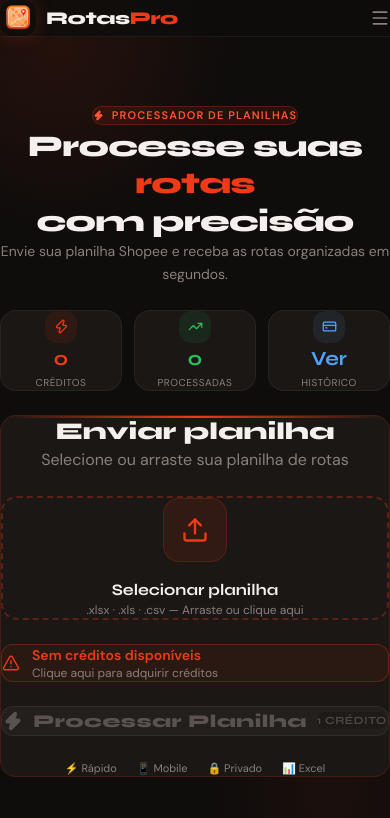
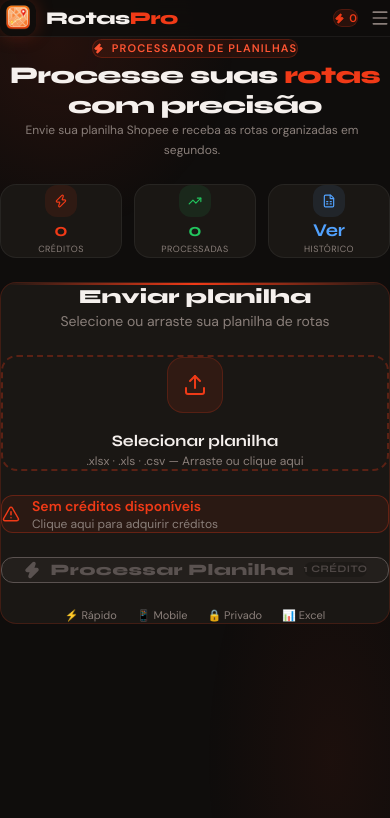
Before and after one commit to PGEX28/ROTASPRO, a Next.js app: page /dashboard in a window 390 px wide. Shown: the top 818 px of the page. Built offline with nearby package versions, Linux system fonts and the light colour scheme.

Commit message:
feat: complete mobile-first optimization for better mobile interaction

```diff
--- a/src/app/dashboard/page.tsx
+++ b/src/app/dashboard/page.tsx
@@ -177,7 +177,7 @@
       <Navbar credits={credits} />
 
       {/* Page body — centered horizontally AND vertically */}
-      <main className="flex-1 flex items-center justify-center px-4 py-10 w-full">
+      <main className="flex-1 flex items-start md:items-center justify-center px-4 py-6 md:py-10 w-full">
         <div className="w-full max-w-2xl flex flex-col gap-6">
 
           {/* Hero */}
@@ -185,10 +185,10 @@
             <div className="inline-flex items-center gap-2 bg-[rgba(240,58,23,0.1)] border border-[rgba(240,58,23,0.25)] rounded-full px-4 py-1.5 text-[11px] font-semibold text-[var(--orange-light)] uppercase tracking-widest mb-4">
               <Zap size={11} fill="currentColor" /> Processador de Planilhas
             </div>
-            <h1 className="font-syne font-extrabold text-3xl md:text-4xl text-[var(--text)] tracking-tight leading-tight mb-3">
-              Processe suas <span className="text-[var(--orange)]">rotas</span><br /> com precisão
+            <h1 className="font-syne font-extrabold text-2xl md:text-3xl lg:text-4xl text-[var(--text)] tracking-tight leading-tight mb-3">
+              Processe suas <span className="text-[var(--orange)]">rotas</span><br className="hidden md:block" /> com precisão
             </h1>
-            <p className="text-[var(--text-muted)] text-sm leading-relaxed">
+            <p className="text-[var(--text-muted)] text-xs md:text-sm leading-relaxed max-w-sm mx-auto">
               Envie sua planilha Shopee e receba as rotas organizadas em segundos.
             </p>
           </div>
@@ -198,14 +198,14 @@
             {[
               { icon: Zap,         label: 'Créditos',    value: credits,        color: 'text-[var(--orange)]', bg: 'bg-[rgba(240,58,23,0.1)]',  href: '/pricing' },
               { icon: TrendingUp,  label: 'Processadas', value: processedCount, color: 'text-[var(--green)]',  bg: 'bg-[rgba(34,197,94,0.1)]',  href: '/history' },
-              { icon: CreditCard,  label: 'Histórico',   value: 'Ver',          color: 'text-blue-400',        bg: 'bg-[rgba(96,165,250,0.1)]', href: '/history' },
+              { icon: FileSpreadsheet,  label: 'Histórico',   value: 'Ver',          color: 'text-blue-400',        bg: 'bg-[rgba(96,165,250,0.1)]', href: '/history' },
             ].map(({ icon: Icon, label, value, color, bg, href }) => (
-              <Link key={label} href={href} className="rounded-2xl bg-[var(--surface)] border border-[var(--border-subtle)] p-3.5 flex flex-col items-center gap-1.5 hover:border-[rgba(240,58,23,0.3)] transition-all text-center">
-                <div className={`w-8 h-8 rounded-xl ${bg} flex items-center justify-center`}>
-                  <Icon size={15} className={color} />
+              <Link key={label} href={href} className="rounded-2xl bg-[var(--surface)] border border-[var(--border-subtle)] p-3 md:p-4 flex flex-col items-center gap-1 hover:border-[rgba(240,58,23,0.3)] transition-all text-center">
+                <div className={`w-8 h-8 md:w-10 md:h-10 rounded-xl ${bg} flex items-center justify-center`}>
+                  <Icon size={14} className={color} />
                 </div>
-                <div className={`font-syne font-bold text-xl leading-none ${color}`}>{value}</div>
-                <div className="text-[10px] text-[var(--text-muted)] uppercase tracking-wider">{label}</div>
+                <div className={`font-syne font-bold text-lg md:text-xl leading-none ${color}`}>{value}</div>
+                <div className="text-[9px] md:text-[10px] text-[var(--text-muted)] uppercase tracking-wider">{label}</div>
               </Link>
             ))}
           </div>
@@ -243,14 +243,14 @@
           {/* Main card */}
           <div className="rounded-2xl bg-[var(--surface)] border border-[var(--border)] overflow-hidden relative animate-slide-in" style={{ animationDelay: '0.1s' }}>
             <div className="absolute top-0 left-0 right-0 h-[2px] bg-gradient-to-r from-transparent via-[var(--orange)] to-transparent" />
-            <div className="p-8 sm:p-10">
+            <div className="p-6 md:p-10">
 
               {/* UPLOAD */}
               {screen === 'upload' && (
                 <div className="flex flex-col gap-6">
                   <div className="text-center">
-                    <h2 className="font-syne font-extrabold text-2xl text-[var(--text)] mb-2">Enviar planilha</h2>
-                    <p className="text-[var(--text-muted)] text-base">Selecione ou arraste sua planilha de rotas</p>
+                    <h2 className="font-syne font-extrabold text-xl md:text-2xl text-[var(--text)] mb-2">Enviar planilha</h2>
+                    <p className="text-[var(--text-muted)] text-sm md:text-base">Selecione ou arraste sua planilha de rotas</p>
                   </div>
 
                   {!file ? (
@@ -259,8 +259,8 @@
                       onClick={() => fileInputRef.current?.click()}
                       className="border-2 border-dashed border-[rgba(240,58,23,0.3)] rounded-2xl p-10 flex flex-col items-center gap-4 cursor-pointer hover:border-[var(--orange)] hover:bg-[rgba(240,58,23,0.03)] transition-all text-center group"
                     >
-                      <div className="w-16 h-16 rounded-2xl bg-[rgba(240,58,23,0.1)] border border-[rgba(240,58,23,0.2)] flex items-center justify-center group-hover:scale-110 transition-transform">
-                        <Upload size={28} className="text-[var(--orange)]" />
+                      <div className="w-14 h-14 md:w-16 md:h-16 rounded-2xl bg-[rgba(240,58,23,0.1)] border border-[rgba(240,58,23,0.2)] flex items-center justify-center group-hover:scale-110 transition-transform">
+                        <Upload size={24} className="text-[var(--orange)]" />
                       </div>
                       <div>
                         <p className="font-syne font-bold text-[var(--text)] mb-1">Selecionar planilha</p>
@@ -302,11 +302,11 @@
                   <button
                     onClick={startProcessing}
                     disabled={!file || credits === 0}
-                    className="w-full bg-[var(--orange)] text-white rounded-xl py-5 font-syne font-extrabold text-lg flex items-center justify-center gap-2.5 shadow-[0_4px_24px_rgba(240,58,23,0.4)] hover:bg-[var(--orange-light)] hover:shadow-[0_6px_32px_rgba(240,58,23,0.6)] hover:-translate-y-0.5 transition-all disabled:bg-[var(--surface2)] disabled:text-[var(--text-dim)] disabled:border disabled:border-[var(--border-subtle)] disabled:shadow-none disabled:hover:translate-y-0 disabled:cursor-not-allowed"
+                    className="w-full bg-[var(--orange)] text-white rounded-xl py-4 md:py-5 font-syne font-extrabold text-base md:text-lg flex items-center justify-center gap-2.5 shadow-[0_4px_24px_rgba(240,58,23,0.4)] hover:bg-[var(--orange-light)] active:scale-[0.98] transition-all disabled:bg-[var(--surface2)] disabled:text-[var(--text-dim)] disabled:border disabled:shadow-none disabled:cursor-not-allowed"
                   >
-                    <Zap size={20} fill="currentColor" />
+                    <Zap size={18} fill="currentColor" />
                     <span className="tracking-wide">Processar Planilha</span>
-                    <span className="text-[11px] font-bold tracking-wider opacity-80 bg-black/20 px-2.5 py-1 rounded-full uppercase ml-1">1 crédito</span>
+                    <span className="text-[10px] font-bold tracking-wider opacity-80 bg-black/20 px-2 py-0.5 rounded-full uppercase ml-1">1 crédito</span>
                   </button>
 
                   <div className="flex flex-wrap justify-center gap-x-5 gap-y-1.5">
@@ -371,8 +371,8 @@
                       </div>
                     ))}
                   </div>
-                  <button onClick={downloadFile} className="w-full flex items-center justify-center gap-2.5 bg-[var(--green)] text-white rounded-xl py-14 font-syne font-bold text-base shadow-[0_4px_24px_rgba(34,197,94,0.35)] hover:brightness-110 transition-all my-[-12px]">
-                    <Download size={22} /> Baixar Planilha Processada
+                  <button onClick={downloadFile} className="w-full flex items-center justify-center gap-2.5 bg-[var(--green)] text-white rounded-xl py-6 md:py-8 font-syne font-bold text-base shadow-[0_4px_24px_rgba(34,197,94,0.35)] hover:brightness-110 active:scale-[0.98] transition-all">
+                    <Download size={20} /> Baixar Planilha Processada
                   </button>
                   <div className="flex items-center gap-3 w-full">
                     <div className="flex-1 h-px bg-[var(--border-subtle)]" />
--- a/src/app/globals.css
+++ b/src/app/globals.css
@@ -54,10 +54,10 @@
   scroll-behavior: smooth;
 }
 
-/* Scrollbar */
-::-webkit-scrollbar { width: 4px; }
-::-webkit-scrollbar-track { background: var(--bg); }
-::-webkit-scrollbar-thumb { background: var(--surface3); border-radius: 2px; }
+/* Scrollbar - Thin for mobile, hidden when possible */
+::-webkit-scrollbar { width: 3px; height: 3px; }
+::-webkit-scrollbar-track { background: transparent; }
+::-webkit-scrollbar-thumb { background: var(--surface3); border-radius: 10px; }
 
 /* Utility classes */
 .font-syne { font-family: var(--font-syne), 'Syne', sans-serif; }
@@ -90,22 +90,19 @@
   font-weight: 700;
   font-size: 15px;
   cursor: pointer;
-  transition: all 0.15s;
-  box-shadow: 0 4px 24px rgba(240, 58, 23, 0.4);
+  transition: all 0.2s cubic-bezier(0.4, 0, 0.2, 1);
+  box-shadow: 0 4px 20px rgba(240, 58, 23, 0.3);
   display: flex;
   align-items: center;
   justify-content: center;
   gap: 8px;
+  user-select: none;
+  -webkit-user-select: none;
+  touch-action: manipulation;
 }
 
-.btn-primary:hover {
-  background: var(--orange-light);
-  box-shadow: 0 6px 32px rgba(240, 58, 23, 0.5);
-  transform: translateY(-1px);
-}
-
-.btn-primary:active { transform: scale(0.97); }
-.btn-primary:disabled { opacity: 0.5; cursor: not-allowed; transform: none; }
+.btn-primary:active { transform: scale(0.96); opacity: 0.9; }
+.btn-primary:disabled { opacity: 0.3; cursor: not-allowed; transform: none; }
 
 .btn-secondary {
   width: 100%;
--- a/src/app/pricing/page.tsx
+++ b/src/app/pricing/page.tsx
@@ -38,13 +38,13 @@
     <div className="flex flex-col min-h-screen">
       <Navbar />
 
-      <main className="flex-1 flex flex-col items-center px-4 py-20 gap-12">
+      <main className="flex-1 flex flex-col items-center px-4 py-8 md:py-20 gap-10 md:gap-12 w-full">
         {/* ── Header ── */}
         <div className="text-center animate-fade-up w-full max-w-xl">
           <div className="inline-flex items-center gap-2 bg-[rgba(240,58,23,0.1)] border border-[rgba(240,58,23,0.28)] rounded-full px-4 py-1.5 text-[11px] font-semibold text-[var(--orange-light)] uppercase tracking-widest mb-5">
             <Zap size={11} fill="currentColor" /> Planos e Créditos
           </div>
-          <h1 className="font-syne font-extrabold text-4xl md:text-5xl text-[var(--text)] tracking-tight leading-[1.08] mb-4">
+          <h1 className="font-syne font-extrabold text-3xl md:text-5xl text-[var(--text)] tracking-tight leading-[1.08] mb-4">
             Escolha seu <span className="text-[var(--orange)]">plano</span>
           </h1>
           <p className="text-[var(--text-muted)] text-base leading-relaxed">
@@ -130,7 +130,7 @@
                     {loading === plan.id ? (
                       <div className="w-6 h-6 border-2 border-white/30 border-t-white rounded-full animate-spin" />
                     ) : (
-                      `Comprar — R$ ${plan.price}`
+                      `R$ ${plan.price}`
                     )}
                   </button>
                 </div>
--- a/src/components/ui/Navbar.tsx
+++ b/src/components/ui/Navbar.tsx
@@ -59,7 +59,7 @@
 
   return (
     <header className="sticky top-0 z-50 backdrop-blur-md border-b border-[var(--border-subtle)] bg-[rgba(15,13,12,0.85)]">
-      <div className="max-w-5xl mx-auto px-5 py-4 flex items-center justify-between">
+      <div className="max-w-5xl mx-auto px-4 py-2.5 md:py-4 flex items-center justify-between">
         {/* Logo */}
         <Link href="/dashboard" className="flex items-center gap-2.5 group">
           <div className="w-9 h-9 rounded-xl overflow-hidden shadow-[0_0_18px_var(--orange-glow)] flex-shrink-0">
@@ -91,18 +91,18 @@
 
         {/* Right side */}
         <div className="flex items-center gap-3">
-          {/* Credits badge */}
+          {/* Credits badge - Visible on mobile for better interaction */}
           {credits !== undefined && (
-            <Link href="/pricing" className="hidden sm:flex items-center gap-1.5 bg-[rgba(240,58,23,0.12)] border border-[var(--border)] rounded-full px-3 py-1.5 text-sm font-semibold text-[var(--orange)] hover:bg-[rgba(240,58,23,0.2)] transition-all">
-              <Zap size={13} fill="currentColor" />
-              {credits} créditos
+            <Link href="/pricing" className="flex items-center gap-1 bg-[rgba(240,58,23,0.12)] border border-[rgba(240,58,23,0.2)] rounded-full px-2.5 py-1 md:px-3 md:py-1.5 text-[11px] md:text-sm font-bold text-[var(--orange)] hover:bg-[rgba(240,58,23,0.2)] active:scale-95 transition-all">
+              <Zap size={11} className="md:w-[13px] md:h-[13px]" fill="currentColor" />
+              {credits} <span className="hidden xs:inline ml-0.5">créditos</span>
             </Link>
           )}
 
-          {/* User email */}
+          {/* User profile / email - Hidden on mobile, shown on desktop */}
           {user && (
-            <span className="hidden lg:block text-xs text-[var(--text-muted)] max-w-[140px] truncate">
-              {user.full_name || user.email}
+            <span className="hidden md:block text-xs text-[var(--text-muted)] max-w-[120px] truncate">
+              {user.full_name || user.email?.split('@')[0]}
             </span>
           )}
 
```
Also changed, not shown: src/app/history/page.tsx (+6 -6 lines).
